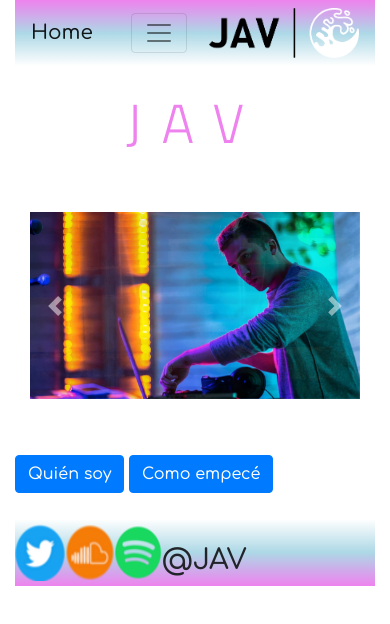
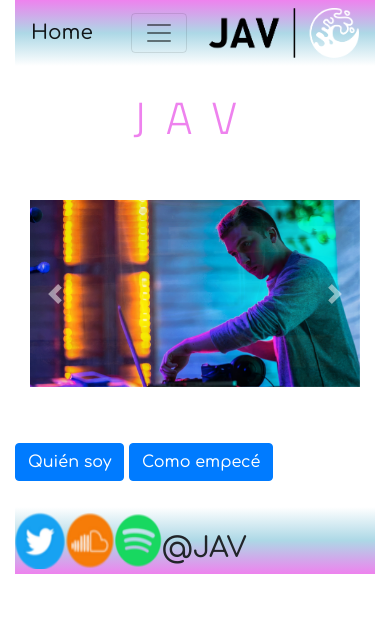
Before and after one commit to DZant8/Proyecyo-Final-Leguizamon, a website: page index.html in a window 390 px wide. Drawn offline with nearby package versions, Linux system fonts and the light colour scheme.

Commit message:
arreglo de detalles

```diff
--- a/scss/estilo.scss
+++ b/scss/estilo.scss
@@ -28,6 +28,8 @@ $celeste: lightblue;
 	color:$violeta;
 	text-align: center;
 	letter-spacing: 20px;
+	display: flex;
+	justify-content: center;
 }
 
 a {
@@ -355,9 +357,11 @@ img {
 
 .header__titulo {
 	font-family: 'Titillium Web';
-	font-size: 55px;
+	font-size: 45px;
 	color:$violeta;
 	text-align: center;
 	letter-spacing: 20px;
+	display: flex;
+	justify-content: center;
 }
 }
```
Also changed, not shown: css/estilo.css.
